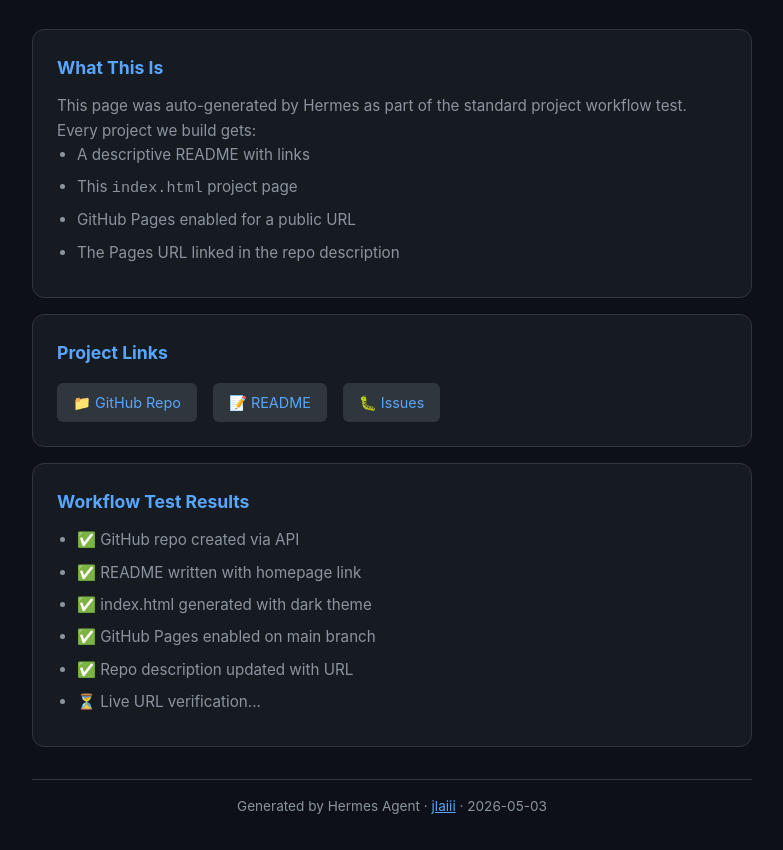
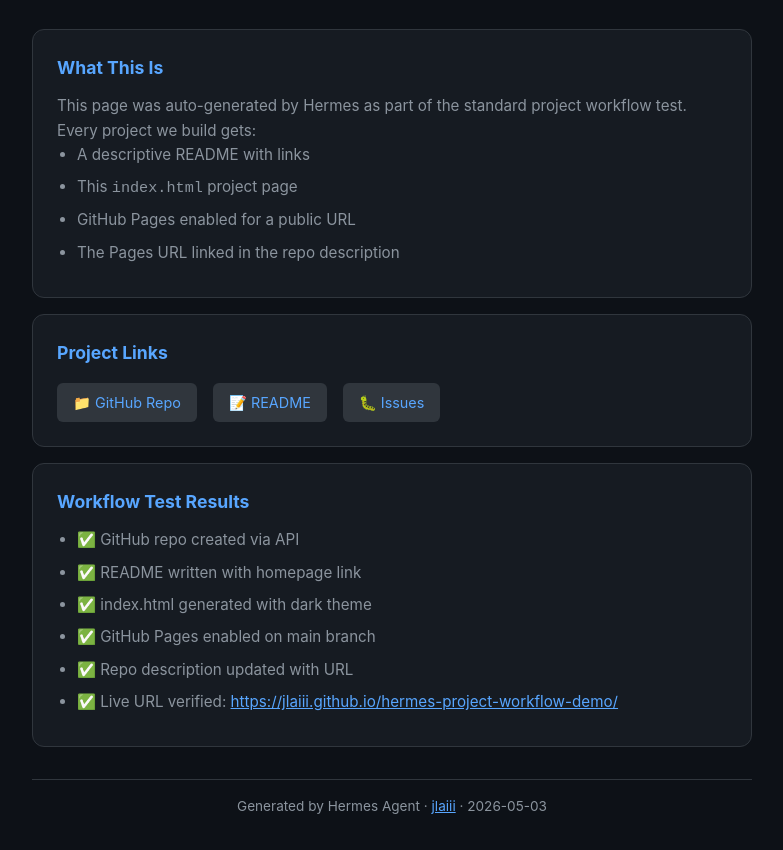
Before and after one commit to jlaiii/hermes-project-workflow-demo, a plain HTML site: page index.html in a window 1280 px wide. Shown: the part 160-1010 px from the top of the page, without its empty margins (248-1031 px from the left). Drawn offline with Linux system fonts and the light colour scheme.

Commit message:
Update: all workflow steps verified live

```diff
--- a/index.html
+++ b/index.html
@@ -137,7 +137,7 @@
         <li>✅ index.html generated with dark theme</li>
         <li>✅ GitHub Pages enabled on main branch</li>
         <li>✅ Repo description updated with URL</li>
-        <li>⏳ Live URL verification...</li>
+        <li>✅ Live URL verified: <a href="https://jlaiii.github.io/hermes-project-workflow-demo/" style="color:var(--accent)">https://jlaiii.github.io/hermes-project-workflow-demo/</a></li>
       </ul>
     </div>
 
```
